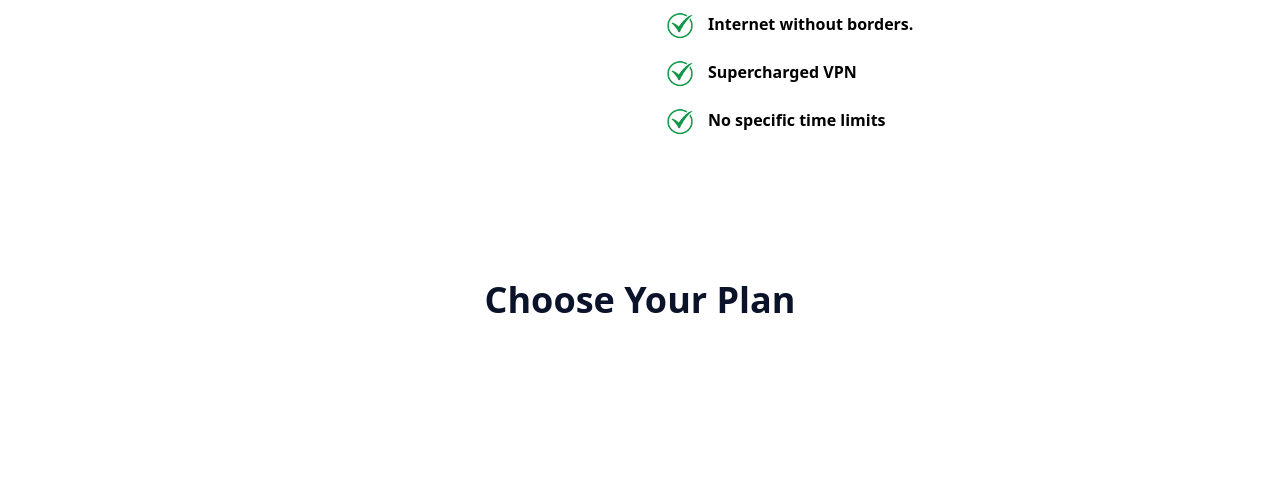
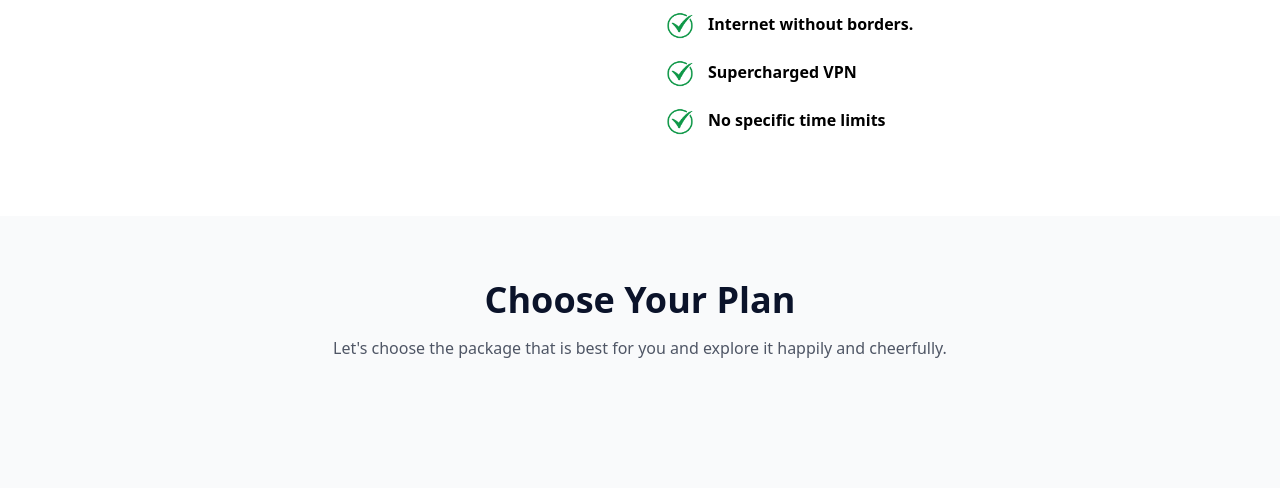
Before and after one commit to khanRabiul/laslesVPN, a website: page src/index.html in a window 1280 px wide. Shown: the part 1156-1644 px from the top of the page. Before the commit the page ends 1604 px from the top, so only its background shows below. Drawn offline with Linux system fonts and the light colour scheme.

Commit message:
[src-index.css] Pricing section heading updated code

```diff
--- a/src/index.html
+++ b/src/index.html
@@ -227,12 +227,27 @@
     <!-- Features Section End -->
 
     <!-- Pricing Section Start -->
-    <section class="section-container">
+    <section class=" bg-gray-50">
+      <div class="section-container">
+        <!-- Section Heading Start -->
+        <div class="text-center mb-16">
+          <h2 class="text-4xl font-bold text-heading mb-4">Choose Your Plan</h2>
+          <p class="text-primary-text">
+            Let's choose the package that is best for you and explore it
+            happily and cheerfully.
+          </p>
+        </div>
+        <!-- Section Heading End -->
+
+        <!-- Pricing Cards Start -->
+
+        <!-- Pricing Cards End -->
+
       <!-- Section Heading Start -->
-      <div class="text-center mb-16">
-        <h2 class="text-4xl font-bold text-heading mb-4">Choose Your Plan</h2>
+
+      <!-- Section Heading End -->
+
       </div>
-      <!-- Section Heading End -->
     </section>
     <!-- Pricing Section End -->
   </body>
```
Also changed, not shown: dist/output.css.
